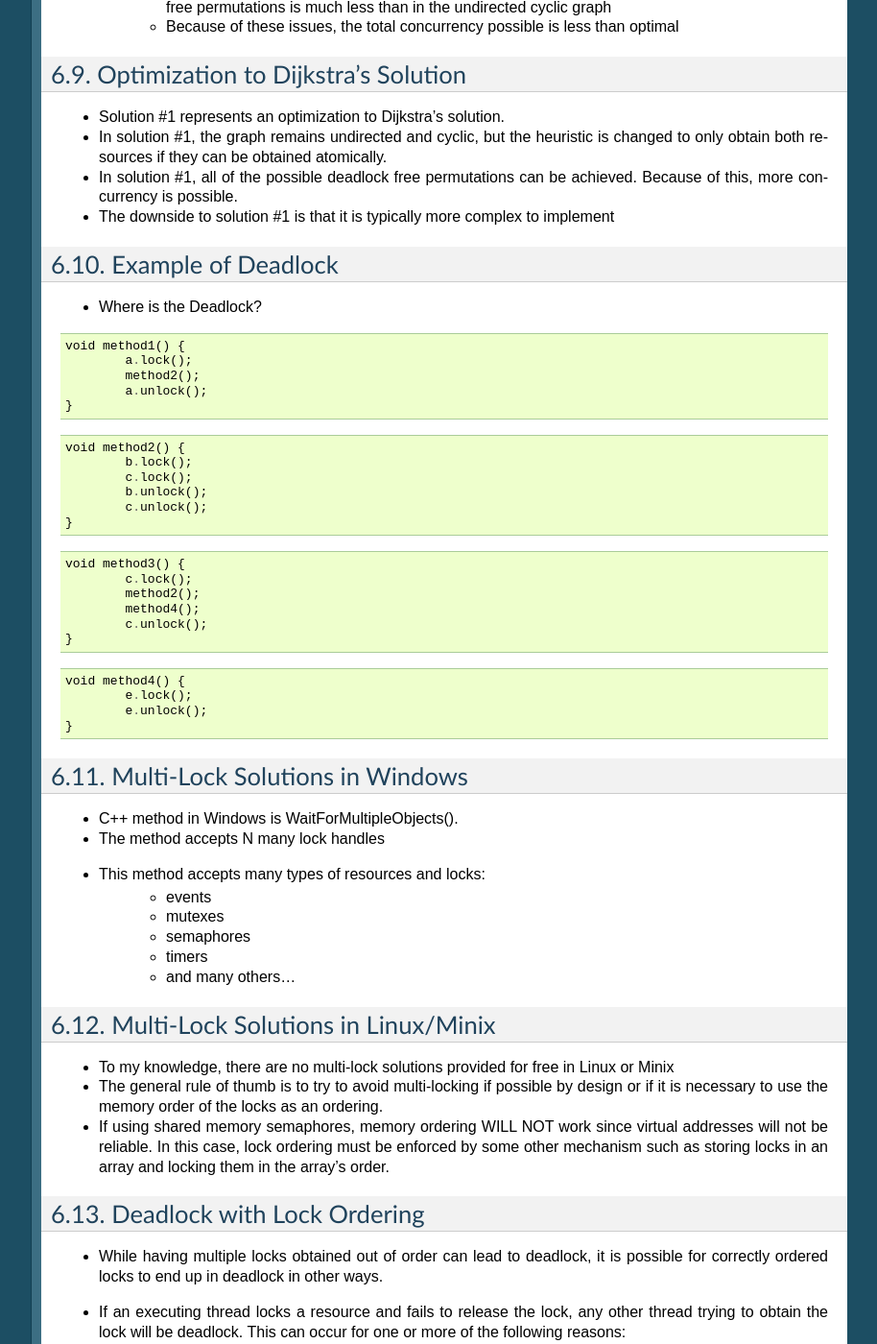
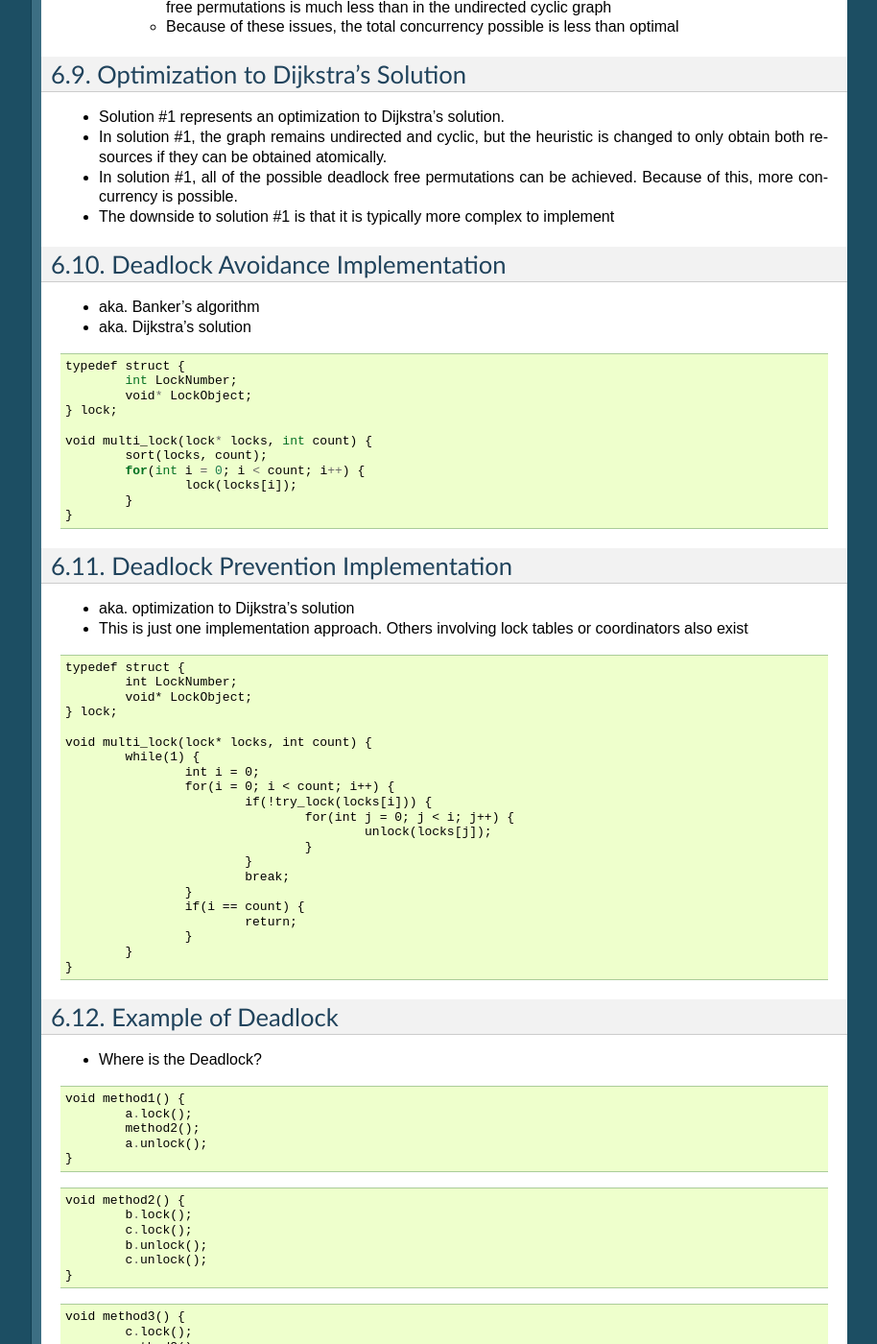
Before and after one commit to LoyolaChicagoBooks/operatingsystems, a Sphinx documentation site: the page built from source/deadlock.rst, in a window 1280 px wide and 1400 px high, scrolled down 2832 px. Shown: the whole window at 96% size, without its empty margins (187-1101 px from the left). Built offline with Sphinx 7.4.7, drawn with Linux system fonts in a browser that asks for light colours; formulas are drawn with MathJax 3; some of the changed text lies outside the part shown.

Commit message:
updated deadlock lecture

```diff
--- a/source/deadlock.rst
+++ b/source/deadlock.rst
@@ -111,6 +111,60 @@ Optimization to Dijkstra's Solution
 - In solution #1, the graph remains undirected and cyclic, but the heuristic is changed to only obtain both resources if they can be obtained atomically.
 - In solution #1, all of the possible deadlock free permutations can be achieved. Because of this, more concurrency is possible.
 - The downside to solution #1 is that it is typically more complex to implement
+
+
+Deadlock Avoidance Implementation
+---------------------------------
+
+- aka. Banker's algorithm
+- aka. Dijkstra's solution
+
+::
+
+	typedef struct {
+		int LockNumber;
+		void* LockObject;
+	} lock;
+
+	void multi_lock(lock* locks, int count) {
+		sort(locks, count);
+		for(int i = 0; i < count; i++) {
+			lock(locks[i]);
+		}
+	}
+
+
+Deadlock Prevention Implementation
+----------------------------------
+
+- aka. optimization to Dijkstra's solution
+- This is just one implementation approach. Others involving lock tables or coordinators also exist
+
+::
+
+	typedef struct {
+		int LockNumber;
+		void* LockObject;
+	} lock;
+
+	void multi_lock(lock* locks, int count) {
+		while(1) {
+			int i = 0;
+			for(i = 0; i < count; i++) {
+				if(!try_lock(locks[i])) {
+					for(int j = 0; j < i; j++) {
+						unlock(locks[j]);
+					}
+				}
+				break;
+			}
+			if(i == count) {
+				return;
+			}
+		}
+	}
+
+
 
 Example of Deadlock
 -------------------
```
